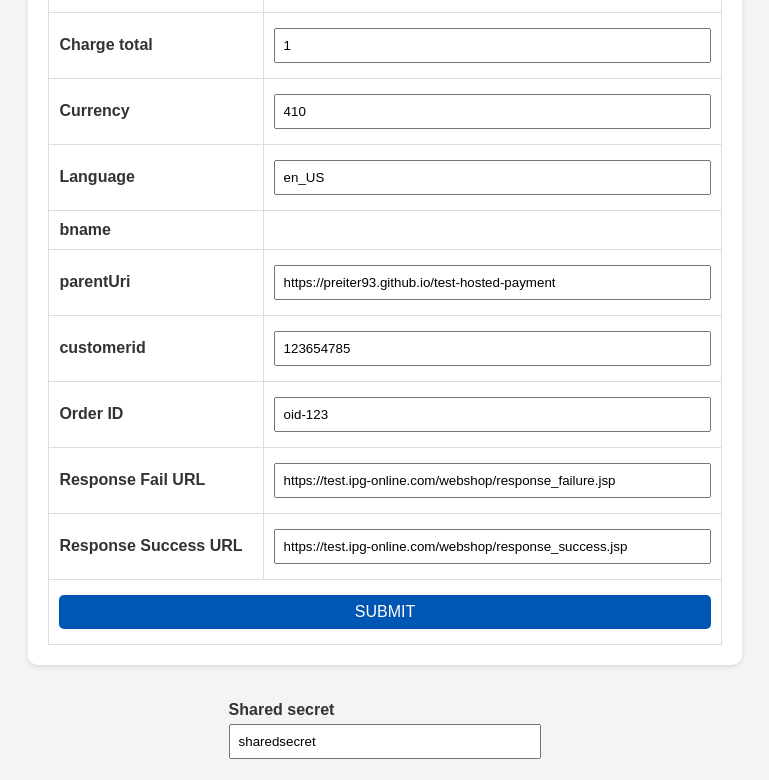
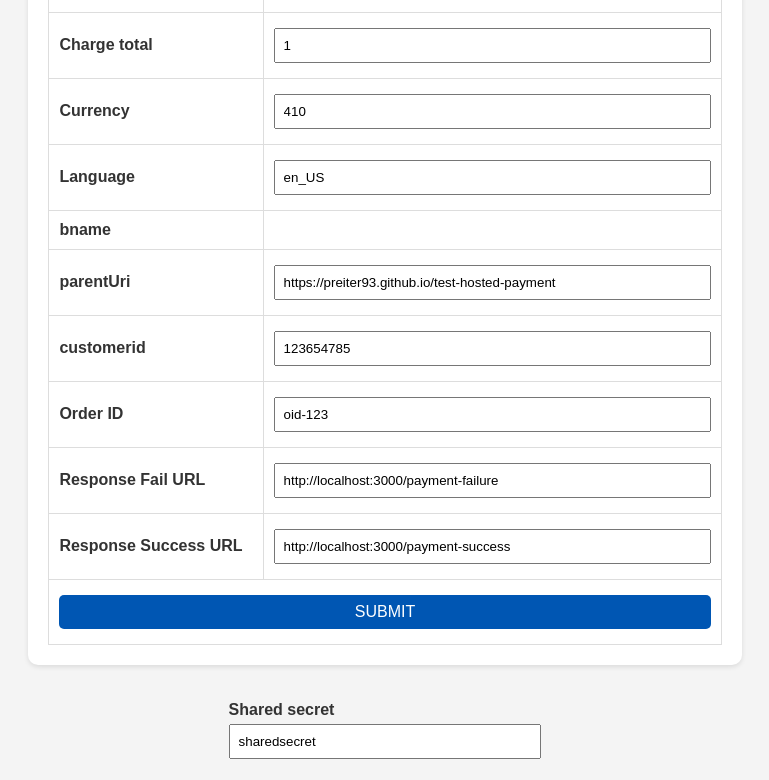
Before and after one commit to preiter93/test-hosted-payment, a plain HTML site: page index.html in a window 1280 px wide. Shown: the part 778-1558 px from the top of the page, without its empty margins (255-1024 px from the left). Drawn offline with nearby package versions, Linux system fonts and the light colour scheme; a script that the page names is missing.

Commit message:
add response success/failure url

```diff
--- a/index.html
+++ b/index.html
@@ -113,7 +113,7 @@
         form.target = "paymentIframe";
         iframe.style.display = "block";
       } else {
-        form.target = "";
+        form.target = "_blank";
         iframe.style.display = "none";
       }
     }
@@ -136,7 +136,7 @@
     </label>
   </form>
 
-  <form id="mainform" method="post">
+  <form id="mainform" method="post" target="_blank">
     <table>
       <tr>
         <td><label for="txntype">Transaction type</label></td>
@@ -197,13 +197,13 @@
       </tr>
       <tr>
         <td><label for="responseFailURL">Response Fail URL</label></td>
-        <td><input size="50" type="text" name="responseFailURL"
-            value="https://test.ipg-online.com/webshop/response_failure.jsp" id="responseFailURL" /></td>
+        <td><input size="50" type="text" name="responseFailURL" value="http://localhost:3000/payment-failure"
+            id="responseFailURL" /></td>
       </tr>
       <tr>
         <td><label for="responseSuccessURL">Response Success URL</label></td>
-        <td><input size="50" type="text" name="responseSuccessURL"
-            value="https://test.ipg-online.com/webshop/response_success.jsp" id="responseSuccessURL" /></td>
+        <td><input size="50" type="text" name="responseSuccessURL" value="http://localhost:3000/payment-success"
+            id="responseSuccessURL" /></td>
       </tr>
       <tr>
         <td colspan="2"><input type="submit" value="SUBMIT"></td>
```
